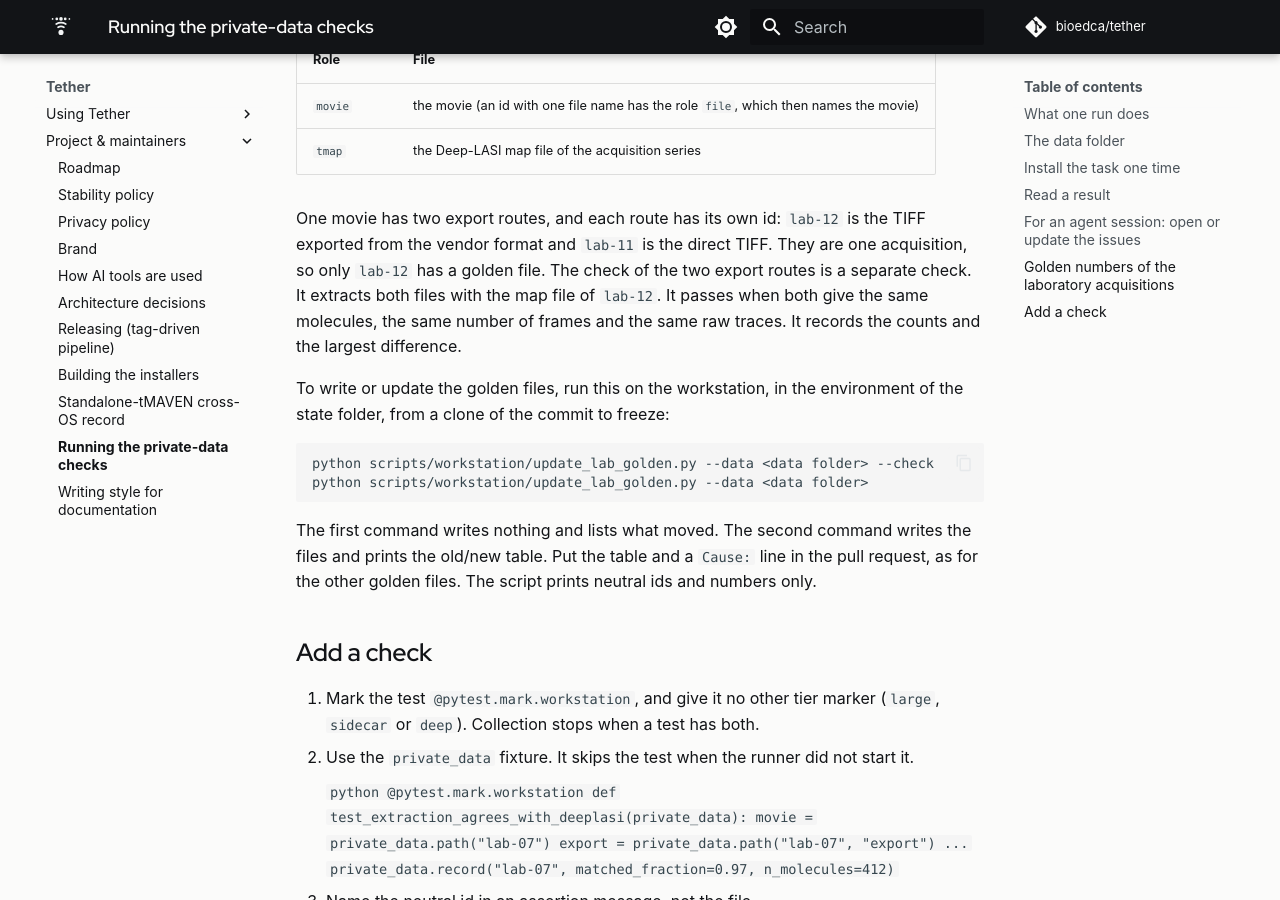
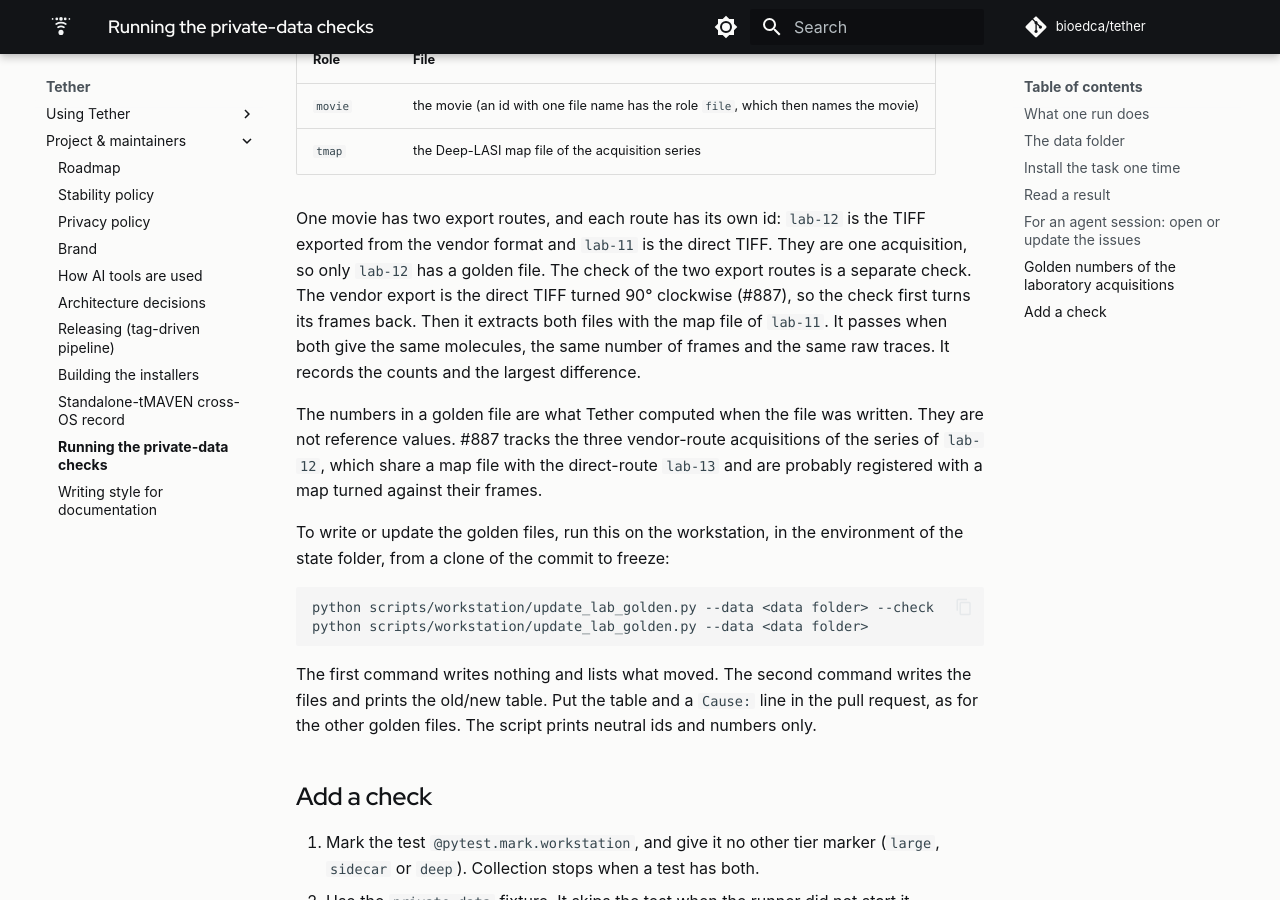
Before and after one commit to bioedca/tether, an MkDocs documentation site: the page built from docs/maintainers/workstation-runner.md, in a window 1280 px wide and 900 px high, scrolled down 4376 px. Built offline with MkDocs 1.6.1 and Material for MkDocs 9.7.7, drawn with Linux system fonts in a browser that asks for light colours; comment, search, counter and statistics services are not loaded; the version menu is left out.

Commit message:
test(regression): turn the vendor route back before the export-route check (#703)
On the workstation the vendor export of the movie with two routes is the direct TIFF
rotated 90 degrees clockwise on every frame (#887), so the check could never pass.
It now turns the vendor frames back and extracts both routes with the direct route's
map, which still requires the same molecules and the same traces.

```diff
--- a/docs/maintainers/workstation-runner.md
+++ b/docs/maintainers/workstation-runner.md
@@ -174,9 +174,16 @@ Each id needs two roles in the mapping file:
 
 One movie has two export routes, and each route has its own id: `lab-12` is the TIFF
 exported from the vendor format and `lab-11` is the direct TIFF. They are one acquisition, so
-only `lab-12` has a golden file. The check of the two export routes is a separate check. It
-extracts both files with the map file of `lab-12`. It passes when both give the same molecules, the same
-number of frames and the same raw traces. It records the counts and the largest difference.
+only `lab-12` has a golden file. The check of the two export routes is a separate check. The
+vendor export is the direct TIFF turned 90° clockwise (#887), so the check first turns its
+frames back. Then it extracts both files with the map file of `lab-11`. It passes when both
+give the same molecules, the same number of frames and the same raw traces. It records the
+counts and the largest difference.
+
+The numbers in a golden file are what Tether computed when the file was written. They are not
+reference values. #887 tracks the three vendor-route acquisitions of the series of `lab-12`,
+which share a map file with the direct-route `lab-13` and are probably registered with a map
+turned against their frames.
 
 To write or update the golden files, run this on the workstation, in the environment of the
 state folder, from a clone of the commit to freeze:
```
